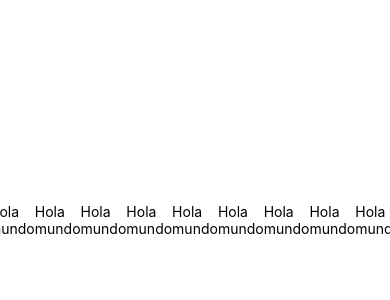
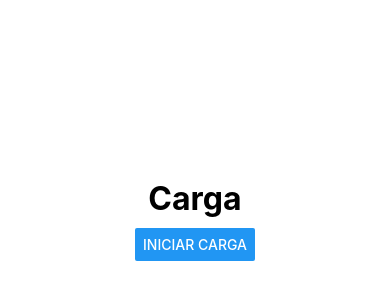
Before and after one commit to Ssasja1/PM194, a React Native app in the folder my-blank/: screen / in a window 390 px wide. Shown: the part 202-502 px from the top of the page. Built offline with nearby package versions, Linux system fonts and the light colour scheme.

Commit message:
ActivityIndicator

```diff
--- a/my-blank/App.js
+++ b/my-blank/App.js
@@ -1,56 +1,42 @@
 /* Zona 1: Importaciones */
-import { StyleSheet, View, Text, Image, ImageBackground, ScrollView } from 'react-native';
-import { useEffect, useState } from 'react';
+import { StyleSheet, View, Text, ScrollView, ActivityIndicator, Button } from 'react-native';
+import React, { useState, useEffect } from 'react';
 
 export default function App() {
-  return (
-   <ScrollView contentContainerStyle={styles.container} showsVerticalScrollIndicator={false} horizontal={true}>
-    <Text>Hola mundo </Text>
-     <Text>Hola mundo </Text>
-      <Text>Hola mundo </Text>
-       <Text>Hola mundo </Text>
-        <Text>Hola mundo </Text>
-          <Text>Hola mundo </Text>
-     <Text>Hola mundo </Text>
-      <Text>Hola mundo </Text>
-       <Text>Hola mundo </Text>
-        <Text>Hola mundo </Text>
-          <Text>Hola mundo </Text>
-     <Text>Hola mundo </Text>
-      <Text>Hola mundo </Text>
-       <Text>Hola mundo </Text>
-        <Text>Hola mundo </Text>
-          <Text>Hola mundo </Text>
-     <Text>Hola mundo </Text>
-      <Text>Hola mundo </Text>
-       <Text>Hola mundo </Text>
-        <Text>Hola mundo </Text>
-          <Text>Hola mundo </Text>
-     <Text>Hola mundo </Text>
-      <Text>Hola mundo </Text>
-       <Text>Hola mundo </Text>
-        <Text>Hola mundo </Text>
-          <Text>Hola mundo </Text>
-     <Text>Hola mundo </Text>
-      <Text>Hola mundo </Text>
-       <Text>Hola mundo </Text>
-        <Text>Hola mundo </Text>
-          <Text>Hola mundo </Text>
-      <Text>Hola mundo </Text>
-       <Text>Hola mundo </Text>
-        <Text>Hola mundo </Text>
-          <Text>Hola mundo </Text>
-     <Text>Hola mundo </Text>
-      <Text>Hola mundo </Text>
-       <Text>Hola mundo </Text>
-        <Text>Hola mundo </Text>
-   </ScrollView>
-  );
+  const [loading, setLoading] = useState(false);
+  const [mensaje, setMensaje] = useState('');
 
-}
+  const simularCarga = () => {
+    setLoading(true);
+    setMensaje('');
+    setTimeout(() => {
+      setLoading(false);
+      setMensaje('¡Carga completa!');
+    }, 3000); // Simula una carga de 3 segundos
+  };
 
 
+return(
+  <View style={styles.container}>
+    <Text style={styles.title}>
+      Carga
+    </Text>
 
+    {loading ? (
+      <>
+      <ActivityIndicator size="large" color="#0000ff" />
+      <Text style = {styles.texto}>Cargando...</Text>
+      </>
+      ) : (
+        <>
+        <Button title="Iniciar Carga" onPress={simularCarga}></Button>
+        {mensaje ? <Text style={styles.texto}>{mensaje}</Text> : null}
+
+        </>)}
+
+  </View>
+)
+}
 
 // 4. Estilos simples
 const styles = StyleSheet.create({
@@ -73,7 +59,7 @@ const styles = StyleSheet.create({
     alignItems: 'center',
   },
   title: {
-    color: 'white',
+    color: 'black',
     fontSize: 32,
     fontWeight: 'bold',
     marginBottom: 10,
@@ -81,5 +67,10 @@ const styles = StyleSheet.create({
   subtitle: {
     color: 'white',
     fontSize: 18,
-  }
+  },
+texto: {
+    color: 'black',
+    fontSize: 16,
+    marginTop: 10,
+  },
 });
```
